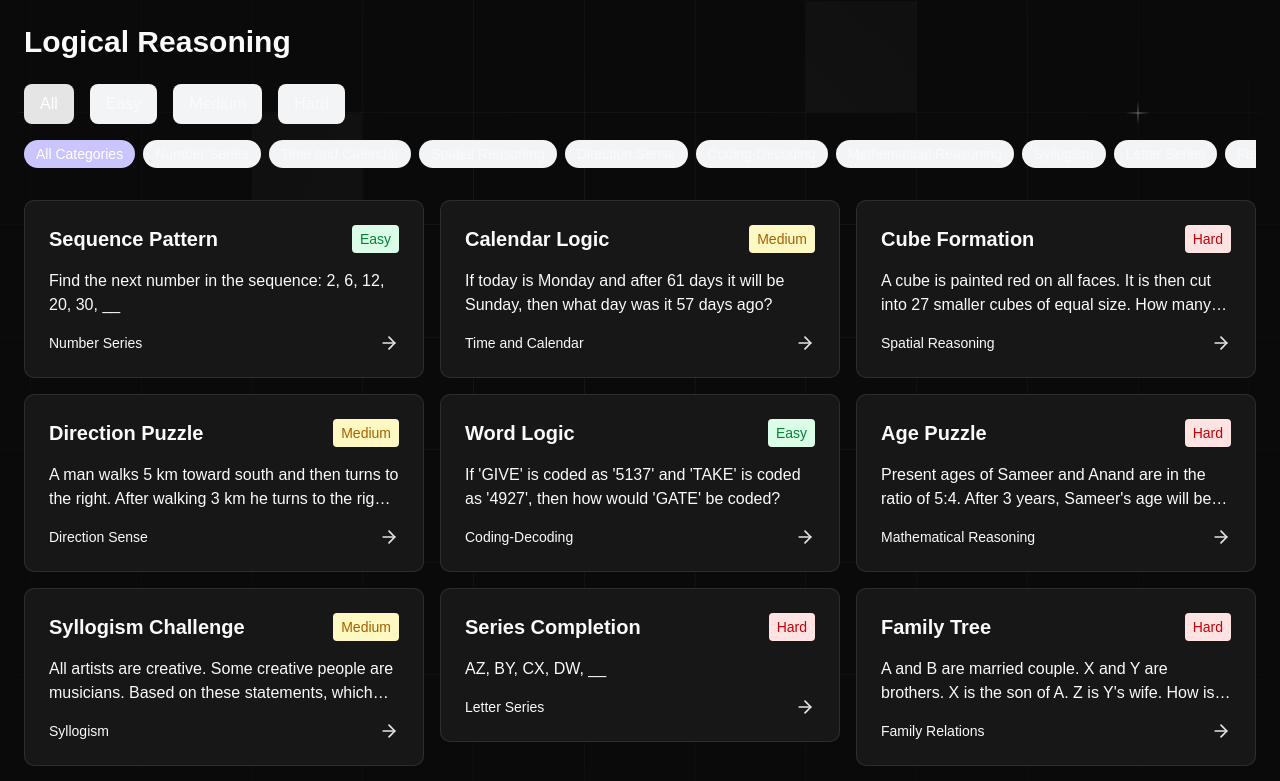
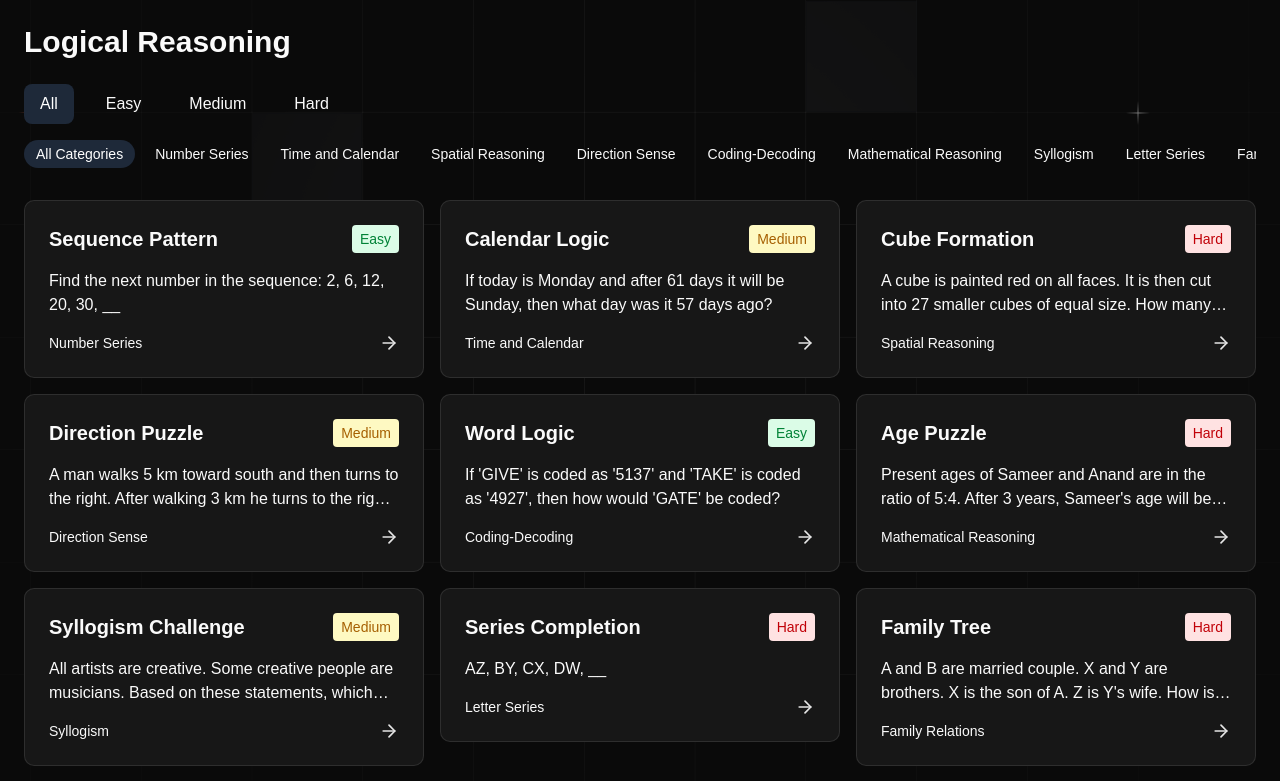
Before and after one commit to dheer152004/PLACIFY, a Next.js app: page /logical_reasoning in a window 1280 px wide. Shown: the top 781 px of the page. Built offline with nearby package versions, Linux system fonts and the light colour scheme; a web font is replaced by a local one.

Commit message:
Ui and bugs fixed

```diff
--- a/app/(root)/page.tsx
+++ b/app/(root)/page.tsx
@@ -69,6 +69,12 @@ export default function Home() {
             title="Mock Interviews"
             description="Simulate real interviews with AI-powered feedback."
             buttonText="Start Mock Interview"
+            href="/interview"
+          />
+          <InterviewCard
+            title="Last Year Questions "
+            description="Prepare yourself with previous year questions."
+            buttonText="Start questions"
             href="/"
           />
         </div>
--- a/app/CodeEditor/CodeMain.tsx
+++ b/app/CodeEditor/CodeMain.tsx
@@ -87,7 +87,7 @@ export default function CodeEditor({ questionData }: CodeEditorProps) {
               lineNumbers: 'on',
               roundedSelection: true,
               scrollBeyondLastLine: false,
-              readOnly: true,
+              readOnly: false,
               automaticLayout: true,
             }}
           />
--- a/app/logical_reasoning/[id]/page.tsx
+++ b/app/logical_reasoning/[id]/page.tsx
@@ -10,7 +10,7 @@ import { CheckCircle2, XCircle } from "lucide-react";
 export default function QuestionPage() {
   const params = useParams();
   const router = useRouter();
-  const questionId = params.id;
+  const questionId = params?.id;
   const [selectedAnswer, setSelectedAnswer] = useState<string | null>(null);
   const [showExplanation, setShowExplanation] = useState(false);
   const [isCorrect, setIsCorrect] = useState<boolean | null>(null);
--- a/app/logical_reasoning/components/LogicalQuestions.tsx
+++ b/app/logical_reasoning/components/LogicalQuestions.tsx
@@ -29,8 +29,8 @@ export default function LogicalQuestions() {
             onClick={() => setSelectedDifficulty("all")}
             className={`px-4 py-2 rounded-md transition-colors ${
               selectedDifficulty === "all"
-                ? "bg-primary text-white"
-                : "bg-gray-100 hover:bg-gray-200"
+                ? "bg-gray-800 text-white"
+              : "bg-black-100 hover:bg-gray-800"
             }`}
           >
             All
@@ -40,7 +40,7 @@ export default function LogicalQuestions() {
             className={`px-4 py-2 rounded-md transition-colors ${
               selectedDifficulty === "easy"
                 ? "bg-green-500 text-white"
-                : "bg-gray-100 hover:bg-gray-200"
+              : "bg-black-100 hover:bg-gray-800"
             }`}
           >
             Easy
@@ -50,7 +50,7 @@ export default function LogicalQuestions() {
             className={`px-4 py-2 rounded-md transition-colors ${
               selectedDifficulty === "medium"
                 ? "bg-yellow-500 text-white"
-                : "bg-gray-100 hover:bg-gray-200"
+              : "bg-black-100 hover:bg-gray-800"
             }`}
           >
             Medium
@@ -60,7 +60,7 @@ export default function LogicalQuestions() {
             className={`px-4 py-2 rounded-md transition-colors ${
               selectedDifficulty === "hard"
                 ? "bg-red-500 text-white"
-                : "bg-gray-100 hover:bg-gray-200"
+              : "bg-black-100 hover:bg-gray-800"
             }`}
           >
             Hard
@@ -73,8 +73,8 @@ export default function LogicalQuestions() {
             onClick={() => setSelectedCategory("all")}
             className={`px-3 py-1 rounded-full text-sm whitespace-nowrap transition-colors ${
               selectedCategory === "all"
-                ? "bg-primary-200 text-white"
-                : "bg-gray-100 hover:bg-gray-200"
+                ? "bg-gray-800 text-white"
+              : "bg-black-100 hover:bg-gray-800"
             }`}
           >
             All Categories
@@ -85,8 +85,8 @@ export default function LogicalQuestions() {
               onClick={() => setSelectedCategory(category)}
               className={`px-3 py-1 rounded-full text-sm whitespace-nowrap transition-colors ${
                 selectedCategory === category
-                  ? "bg-primary text-white"
-                  : "bg-gray-100 hover:bg-gray-200"
+                  ? "bg-gray-800 text-white"
+              : "bg-black-100 hover:bg-gray-800"
               }`}
             >
               {category}
--- a/package.json
+++ b/package.json
@@ -23,17 +23,21 @@
     "class-variance-authority": "^0.7.1",
     "clsx": "^2.1.1",
     "dayjs": "^1.11.13",
+    "express": "^5.1.0",
     "face-api.js": "^0.20.0",
     "firebase": "^11.4.0",
     "firebase-admin": "^13.2.0",
     "framer-motion": "^12.23.22",
     "lucide-react": "^0.482.0",
     "monaco-editor": "^0.53.0",
+    "multer": "^2.0.2",
     "next": "^15.5.2",
     "next-themes": "^0.4.6",
+    "openai": "^5.23.1",
     "react": "^19.0.0",
     "react-dom": "^19.0.0",
     "react-hook-form": "^7.54.2",
+    "react-icons": "^5.5.0",
     "react-redux": "^9.2.0",
     "react-router-dom": "^7.9.3",
     "sonner": "^2.0.7",
--- a/pages/server.js
+++ b/pages/server.js
@@ -1,29 +1,29 @@
-// server.js
-import express from "express";
-import multer from "multer";
-import { OpenAI } from "openai";
-import fs from "fs";
+// // server.js
+// import express from "express";
+// import multer from "multer";
+// import { OpenAI } from "openai";
+// import fs from "fs";
 
-const app = express();
-const upload = multer({ dest: "uploads/" });
+// const app = express();
+// const upload = multer({ dest: "uploads/" });
 
-const openai = new OpenAI({ apiKey: process.env.OPENAI_API_KEY });
+// const openai = new OpenAI({ apiKey: process.env.OPENAI_API_KEY });
 
-app.post("/transcribe", upload.single("file"), async (req, res) => {
-  try {
-    const fileStream = fs.createReadStream(req.file.path);
+// app.post("/transcribe", upload.single("file"), async (req, res) => {
+//   try {
+//     const fileStream = fs.createReadStream(req.file.path);
 
-    const response = await openai.audio.transcriptions.create({
-      file: fileStream,
-      model: "whisper-1",
-    });
+//     const response = await openai.audio.transcriptions.create({
+//       file: fileStream,
+//       model: "whisper-1",
+//     });
 
-    // Whisper gives { text: "..." }
-    return res.json({ text: response.text });
-  } catch (error) {
-    console.error("❌ Transcription failed:", error);
-    res.status(500).json({ error: "Transcription failed" });
-  }
-});
+//     // Whisper gives { text: "..." }
+//     return res.json({ text: response.text });
+//   } catch (error) {
+//     console.error("❌ Transcription failed:", error);
+//     res.status(500).json({ error: "Transcription failed" });
+//   }
+// });
 
-app.listen(5000, () => console.log("✅ Server running on http://localhost:5000"));
+// app.listen(5000, () => console.log("✅ Server running on http://localhost:5000"));
```
Also changed, not shown: 1 other file (tests, documents, lock files or other folders).
